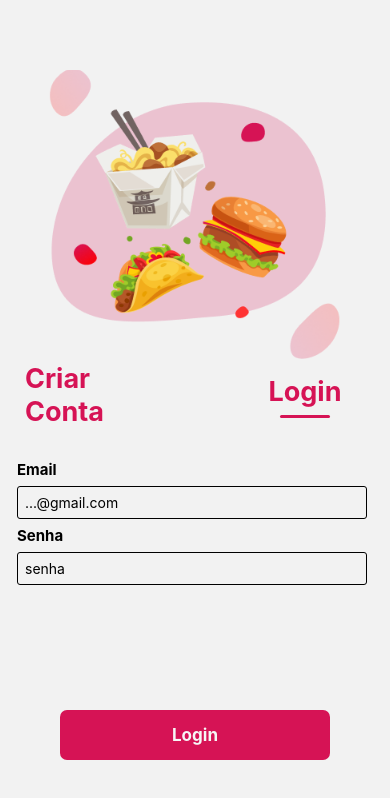
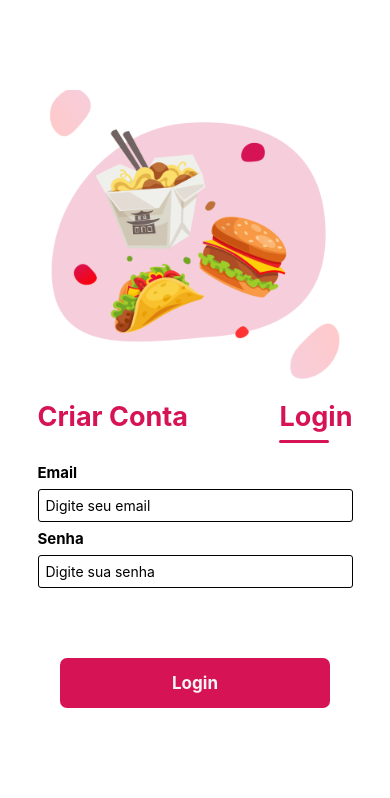
Before and after one commit to CarlosGabriel08/delivery-app, a React Native app: screen /Login in a window 390 px wide. Shown: the top 798 px of the page. Built offline with nearby package versions, Linux system fonts and the light colour scheme.

Commit message:
Ajuste de placeholders e centralização da estilização nas telas de login e registro

```diff
--- a/src/components/navigation/index.js
+++ b/src/components/navigation/index.js
@@ -2,6 +2,7 @@ import { NavigationContainer } from "@react-navigation/native";
 import { createNativeStackNavigator } from "@react-navigation/native-stack";
 import Criar_conta from "./src/components/tela_login/create_account";
 import Login from "./src/components/tela_login/login";
+import OrderCompleted from "./src/components/pedidos/pedido_feito";
 const Stack = createNativeStackNavigator();
 
 export default function Navegação() {
--- a/src/components/tela_login/create_account/index.js
+++ b/src/components/tela_login/create_account/index.js
@@ -13,76 +13,79 @@ import { useNavigation } from "@react-navigation/native";
 
 export default function Criar_conta({navigation}) {
   return (
-    <ScrollView style={style.scroll_geral}   showsVerticalScrollIndicator={false}>
-
-
-
+    <ScrollView style={style.scroll_geral} showsVerticalScrollIndicator={false}>
+      <View style={style.container}>
+        <View style={style.content}>
           <ImageBackground
             style={style.imagem_fundo}
             source={require("../../../image/Illustration.png")}
             resizeMode="cover"
           />
 
-
-
-
+          <View style={style.header}>
             <TouchableOpacity style={style.button_criar_conta}>
-
-        <View style={{marginTop:15}}>
+              <View>
                 <Text style={style.button_text_criar}>Criar Conta</Text>
-          <View style={{width:90, height:3,backgroundColor:"#D61355", alignSelf:"center", marginTop:7, borderRadius:8}}></View>
+                <View style={style.underline}></View>
               </View>
-
             </TouchableOpacity>
 
             <TouchableOpacity style={style.button_login} onPress={()=> navigation.navigate("Login")}>
               <Text style={style.button_text_login}>Login</Text>
             </TouchableOpacity>
-
-      <View style={style.container}>
-        <Text style={style.nome}>Nome completo</Text>
-        <TextInput style={style.input} placeholder="nome completo" />
-        <Text style={style.email}>Email</Text>
-        <TextInput style={style.input} keyboardType="email-address"  placeholder="...@gmail.com" />
-        <Text style={style.senha}>Senha</Text>
-        <TextInput style={style.input} placeholder="senha" />
           </View>
 
+          <View style={style.form}>
+            <Text style={style.label}>Nome completo</Text>
+            <TextInput style={style.input} placeholder="Digite seu nome completo" />
+            <Text style={style.label}>Email</Text>
+            <TextInput style={style.input} keyboardType="email-address" placeholder="Digite seu email" />
+            <Text style={style.label}>Senha</Text>
+            <TextInput style={style.input} placeholder="Digite sua senha" />
+          </View>
 
           <TouchableOpacity style={style.button_cadastrar}>
             <Text style={style.button_text_cada}>Cadastrar</Text>
           </TouchableOpacity>
-
+        </View>
+      </View>
     </ScrollView>
   );
 }
 
 const style = StyleSheet.create({
+  scroll_geral: {
+    flex: 1,
+    backgroundColor: "white",
+  },
 
-  scroll_geral:{
-    flex:1,
-    backgroundColor:"white",
+  container: {
+    flex: 1,
+    alignItems: "center",
+    justifyContent: "center",
+    padding: 20,
+  },
+
+  content: {
+    width: "90%",
+    alignItems: "center",
   },
 
   imagem_fundo: {
-    top:70,
     width: 300,
     height: 290,
-    bottom: 100,
-    alignSelf:"center",
+    marginTop: 70,
+  },
+
+  header: {
+    flexDirection: "row",
+    justifyContent: "space-between",
+    width: "100%",
+    marginTop: 20,
   },
 
   button_criar_conta: {
-    marginBottom:-30,
-    marginTop:70,
-    height: 50,
-    width: 150,
-    right: 25,
-    left:25,
-    justifyContent: "center",
     alignItems: "center",
-    backgroundColor: "transparent",
-
   },
 
   button_text_criar: {
@@ -91,13 +94,16 @@ const style = StyleSheet.create({
     color: "#D61355",
   },
 
+  underline: {
+    width: 90,
+    height: 3,
+    backgroundColor: "#D61355",
+    marginTop: 7,
+    borderRadius: 8,
+  },
+
   button_login: {
-    width: 150,
-    height:50,
-    marginLeft:230,
     alignItems: "center",
-    backgroundColor: "transparent",
-    bottom:15,
   },
 
   button_text_login: {
@@ -106,47 +112,32 @@ const style = StyleSheet.create({
     color: "#D61355",
   },
 
-  container: {
-    width: 350,
-    height: 200,
-    right: 0,
-    left:17,
-    marginTop:20,
-    gap:7,
+  form: {
+    width: "100%",
+    marginTop: 20,
+    gap: 7,
   },
 
-  nome: {
+  label: {
     fontSize: 15,
     fontWeight: "bold",
   },
 
   input: {
-    width:350,
-    borderRadius:3,
-    padding:7,
-    borderWidth:0.5
-  },
-
-  email: {
-    fontSize: 15,
-    fontWeight: "bold",
-  },
-
-  senha: {
-    fontSize: 15,
-    fontWeight: "bold",
+    width: "100%",
+    borderRadius: 3,
+    padding: 7,
+    borderWidth: 0.5,
   },
 
   button_cadastrar: {
-    top: 70,
     width: 270,
     height: 50,
     backgroundColor: "#D61355",
     alignItems: "center",
     justifyContent: "center",
     borderRadius: 7,
-    alignSelf:"center",
-
+    marginTop: 70,
   },
 
   button_text_cada: {
@@ -154,5 +145,4 @@ const style = StyleSheet.create({
     fontWeight: "bold",
     color: "#F6F6F6",
   },
-
 });
--- a/src/components/tela_login/login/index.js
+++ b/src/components/tela_login/login/index.js
@@ -1,83 +1,87 @@
 import React from "react";
 import {
+  ScrollView,
   View,
   Text,
   TextInput,
   StyleSheet,
   TouchableOpacity,
-  Image,
   ImageBackground,
 } from "react-native";
 
 export default function Login({navigation}) {
   return (
-    <View>
-
-      <View style={style.View_fundo}>
-
+    <ScrollView style={style.scroll_geral} showsVerticalScrollIndicator={false}>
+      <View style={style.container}>
+        <View style={style.content}>
           <ImageBackground
             style={style.imagem_fundo}
             source={require("../../../image/Illustration.png")}
+            resizeMode="cover"
           />
 
-      </View>
-
-
-      <TouchableOpacity style={style.button_criar_conta}  onPress={()=> navigation.navigate("Criar_conta")}>
+          <View style={style.header}>
+            <TouchableOpacity style={style.button_criar_conta} onPress={()=> navigation.navigate("Criar_conta")}>
               <Text style={style.button_text_criar}>Criar Conta</Text>
             </TouchableOpacity>
 
             <TouchableOpacity style={style.button_login}>
-
               <View>
                 <Text style={style.button_text_login}>Login</Text>
-          <View style={{width:50, height:3,backgroundColor:"#D61355", alignSelf:"center", marginTop:7, borderRadius:8}}></View>
+                <View style={style.underline}></View>
+              </View>
+            </TouchableOpacity>
           </View>
 
-      </TouchableOpacity>
-
-      <View style={style.container}>
-        <Text style={style.email}>Email</Text>
-        <TextInput style={style.input} keyboardType="email-address"  placeholder="...@gmail.com" />
-        <Text style={style.senha}>Senha</Text>
-        <TextInput style={style.input} placeholder="senha" />
+          <View style={style.form}>
+            <Text style={style.label}>Email</Text>
+            <TextInput style={style.input} keyboardType="email-address" placeholder="Digite seu email" />
+            <Text style={style.label}>Senha</Text>
+            <TextInput style={style.input} placeholder="Digite sua senha" />
           </View>
 
-      <TouchableOpacity style={style.button2_Log}>
-        <Text style={style.button2_text_Log}>Login</Text>
+          <TouchableOpacity style={style.button_entrar}>
+            <Text style={style.button_text_entrar}>Login</Text>
           </TouchableOpacity>
-
         </View>
+      </View>
+    </ScrollView>
   );
 }
 
 const style = StyleSheet.create({
-  view_geral:{
-    flex:1,
-    backgroundColor:"white",
+  scroll_geral: {
+    flex: 1,
+    backgroundColor: "white",
   },
-  View_fundo:{
-    width:"100%",
-    height:340,
-    backgroundColor:""
+
+  container: {
+    flex: 1,
+    alignItems: "center",
+    justifyContent: "center",
+    padding: 20,
   },
+
+  content: {
+    width: "90%",
+    alignItems: "center",
+  },
+
   imagem_fundo: {
-    top:70,
     width: 300,
     height: 290,
-    bottom: 100,
-    alignSelf:"center",
+    marginTop: 70,
   },
+
+  header: {
+    flexDirection: "row",
+    justifyContent: "space-between",
+    width: "100%",
+    marginTop: 20,
+  },
+
   button_criar_conta: {
-    top:30,
-    height: 50,
-    width: 150,
-    right: 25,
-    left:25,
-    justifyContent: "center",
     alignItems: "center",
-    backgroundColor: "transparent",
-
   },
 
   button_text_criar: {
@@ -87,12 +91,7 @@ const style = StyleSheet.create({
   },
 
   button_login: {
-    width: 150,
-    height:50,
-    marginLeft:230,
     alignItems: "center",
-    backgroundColor: "transparent",
-    bottom:15,
   },
 
   button_text_login: {
@@ -101,50 +100,43 @@ const style = StyleSheet.create({
     color: "#D61355",
   },
 
-  container: {
-    width: 350,
-    height: 200,
-    right: 0,
-    left:17,
-    top:20,
-    gap:7,
+  underline: {
+    width: 50,
+    height: 3,
+    backgroundColor: "#D61355",
+    marginTop: 7,
+    borderRadius: 8,
   },
 
-  nome: {
+  form: {
+    width: "100%",
+    marginTop: 20,
+    gap: 7,
+  },
+
+  label: {
     fontSize: 15,
     fontWeight: "bold",
   },
 
   input: {
-    width:350,
-    borderRadius:3,
-    padding:7,
-    borderWidth:0.5
+    width: "100%",
+    borderRadius: 3,
+    padding: 7,
+    borderWidth: 0.5,
   },
 
-  email: {
-    fontSize: 15,
-    fontWeight: "bold",
-  },
-
-  senha: {
-    fontSize: 15,
-    fontWeight: "bold",
-  },
-
-  button2_Log: {
-    top: 70,
+  button_entrar: {
     width: 270,
     height: 50,
     backgroundColor: "#D61355",
     alignItems: "center",
     justifyContent: "center",
     borderRadius: 7,
-    alignSelf:"center",
-
+    marginTop: 70,
   },
 
-  button2_text_Log: {
+  button_text_entrar: {
     fontSize: 17,
     fontWeight: "bold",
     color: "#F6F6F6",
```
Also changed, not shown: package.json (+3 -13 lines), 1 other file (tests, documents, lock files or other folders). Lines whose indentation alone changed are shown as unchanged.
